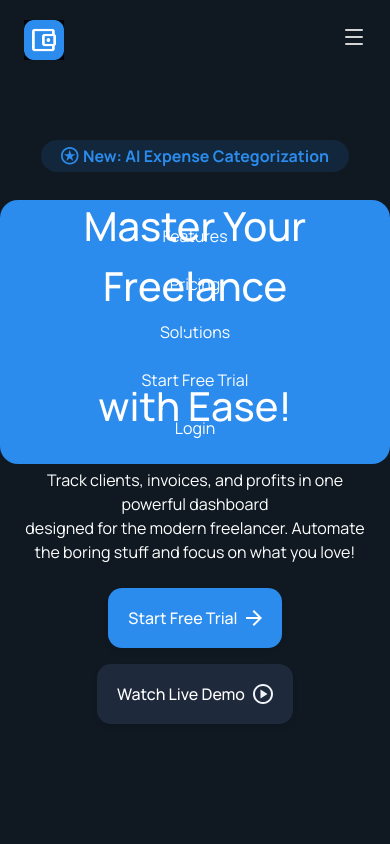
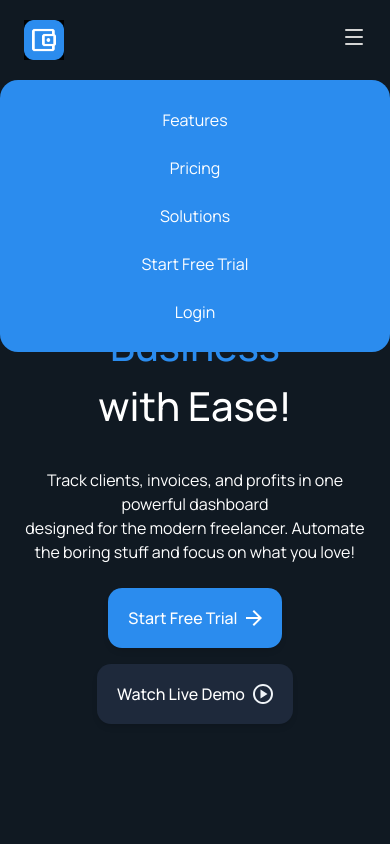
Before and after one commit to dibbockb/InvoicePilot, a React (Vite) app: page / in a window 390 px wide. Both pictures are taken after a click on the button 354 px from the left and 37 px from the top of the page. Shown: the top 844 px of the page. Built offline with nearby package versions, Linux system fonts and the light colour scheme; no server answers.

Commit message:
Fixed transition properties for Navbar

```diff
--- a/src/components/ui/Global/Navbar.tsx
+++ b/src/components/ui/Global/Navbar.tsx
@@ -4,7 +4,7 @@ import { Menu } from "lucide-react";
 import { toast } from "sonner";
 import { useAuthStore } from "@/lib/Auth/authStore";
 import { supabase } from "@/lib/Auth/supabase";
-import { motion } from "motion/react";
+import { AnimatePresence, motion } from "motion/react";
 import {
     NavigationMenu,
     NavigationMenuContent,
@@ -30,7 +30,8 @@ const Navbar = () => {
     }
 
     return (
-        <motion.nav
+        <nav>
+            <motion.div
                 initial={{ opacity: 0, filter: "blur(15px)" }}
                 animate={{ opacity: 1, filter: "blur(0px)" }}
                 transition={{ duration: 0.8, ease: "easeOut" }}
@@ -103,9 +104,16 @@ const Navbar = () => {
                             <Link to={"/onboarding"} className=" text-white font-medium shadow-md hover:shadow-lg bg-accent w-37 h-10 flex justify-center items-center rounded hover:bg-accent/80 duration-300">Start Free Trial</Link>
                         </div>}
                 </div>
+            </motion.div>
 
-            {isOpen && (
-                <div className="absolute top-50 left-0 w-full bg-accent text-white rounded-2xl flex flex-col items-center gap-4 py-5 md:hidden z-50 transition-all duration-300 ease-in-out">
+            <AnimatePresence>{isOpen && (
+                <motion.div
+                    key="navbar-popup"
+                    initial={{ opacity: 0, y: -20 }}
+                    animate={{ opacity: 1, y: 0 }}
+                    exit={{ opacity: 0, y: -20 }}
+                    transition={{ duration: 0.25, ease: "easeInOut" }}
+                    className="absolute z-50 top-20 left-0 w-full bg-accent text-white rounded-2xl flex flex-col items-center gap-4 py-6 md:hidden">
 
                     <NavLink className="text-white cursor-pointer hover:bg-primary/50 w-full flex text-center items-center justify-center h-8 rounded"
                         onClick={() => setisOpen(false)}
@@ -139,9 +147,9 @@ const Navbar = () => {
                         </>
                     )}
 
-                </div>
-            )}
-        </motion.nav>
+                </motion.div>
+            )}</AnimatePresence>
+        </nav>
     )
 }
 export default Navbar
```
Lines whose indentation alone changed are shown as unchanged.
